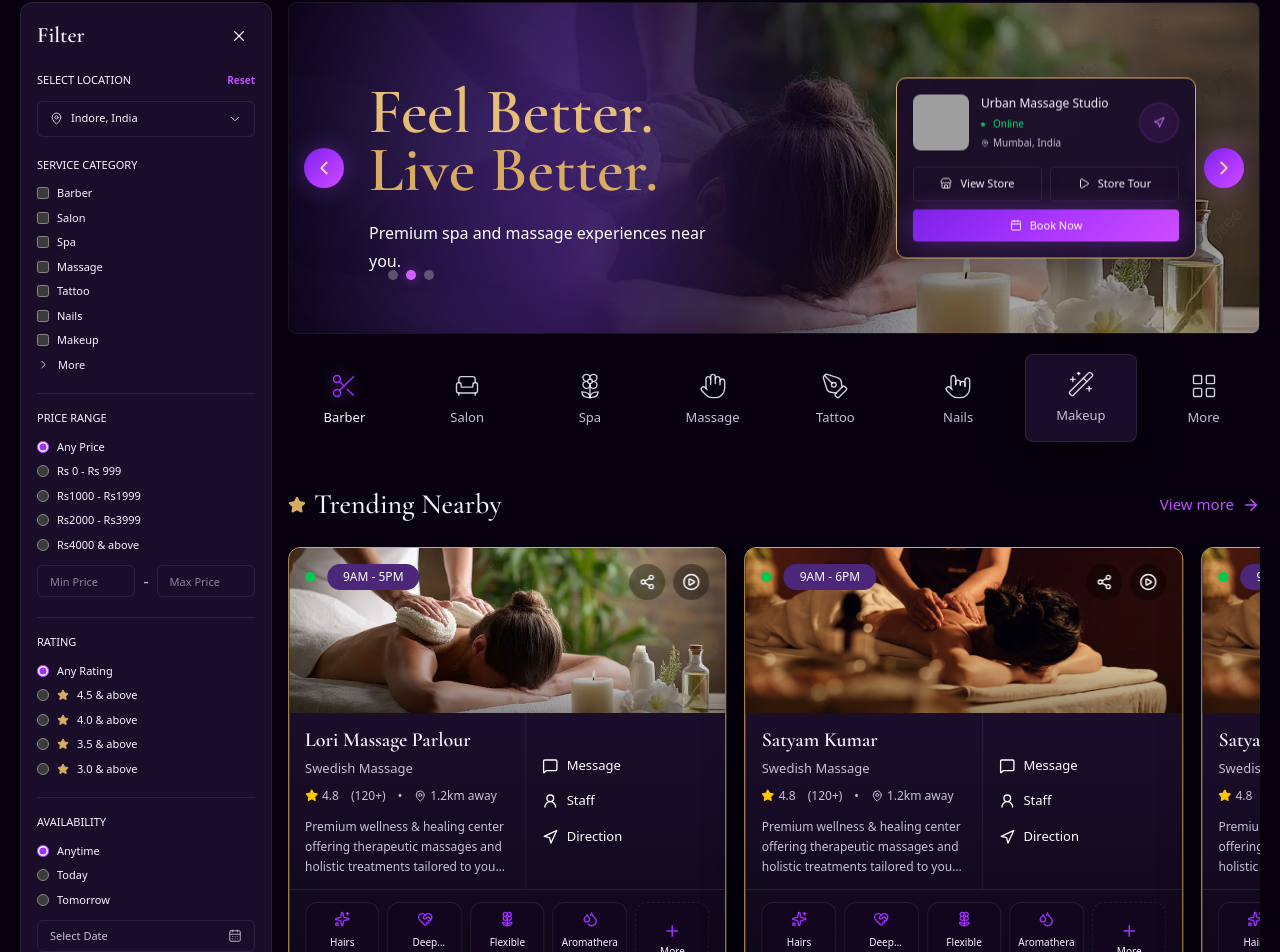
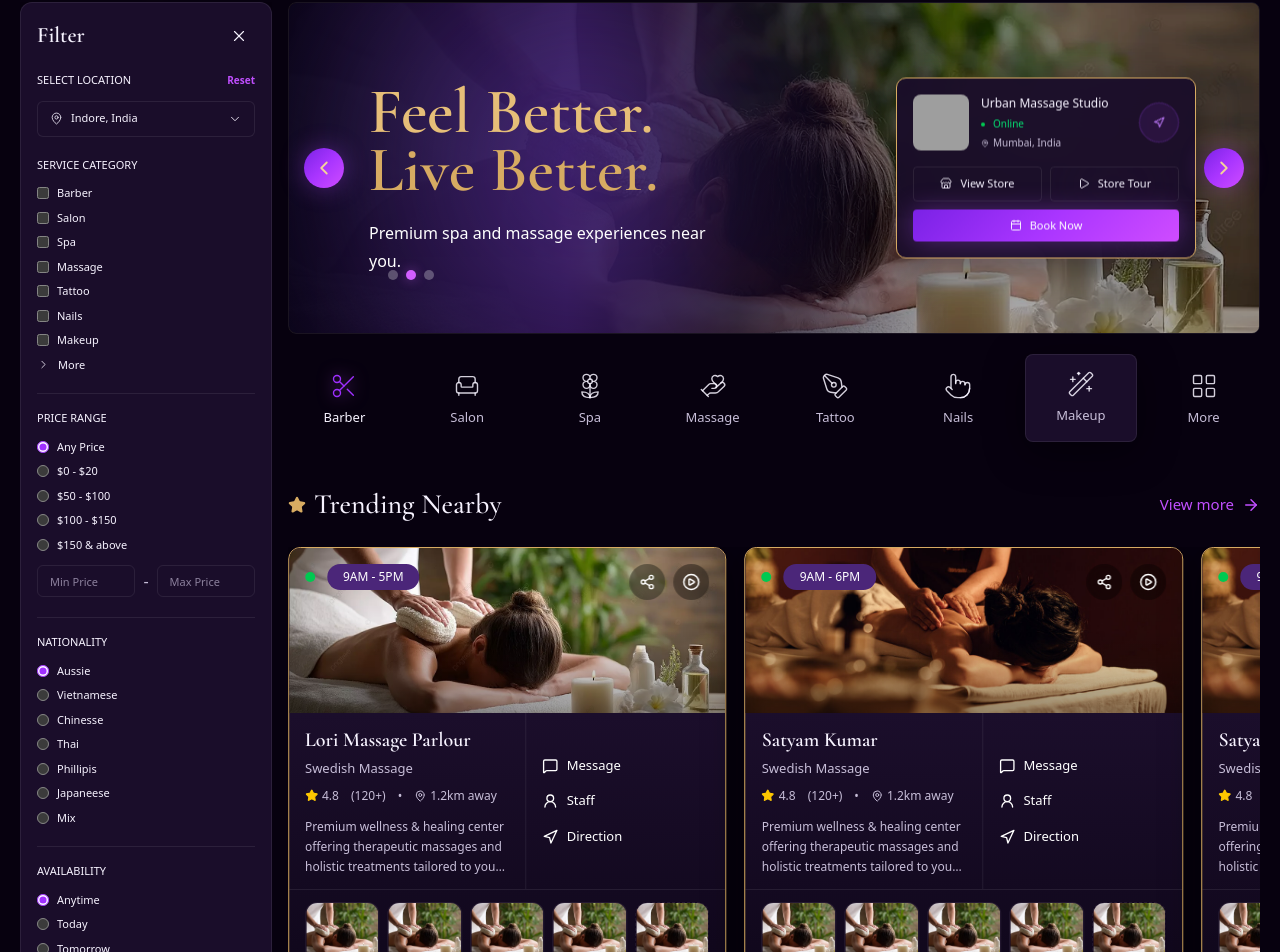
Before and after one commit to shanyasahu/velvetbook-client, a Next.js app: page /home in a window 1280 px wide. Shown: the part 78-1030 px from the top of the page. Built offline with nearby package versions, Linux system fonts and the light colour scheme; grey boxes are pictures that could not be loaded.

Commit message:
made some changes

```diff
--- a/app/home/components/filter-sidebar/HomeFilterSidebar.tsx
+++ b/app/home/components/filter-sidebar/HomeFilterSidebar.tsx
@@ -1,5 +1,5 @@
 "use client";
-
+import { useState, useRef } from "react";
 import {
   CalendarDays,
   ChevronDown,
@@ -10,6 +10,7 @@ import {
 } from "lucide-react";
 
 import { Button } from "@/components/Button";
+
 
 const serviceCategories = [
   "Barber",
@@ -23,18 +24,28 @@ const serviceCategories = [
 
 const priceRanges = [
   "Any Price",
-  "Rs 0 - Rs 999",
-  "Rs1000 - Rs1999",
-  "Rs2000 - Rs3999",
-  "Rs4000 & above",
+  "$0 - $20",
+  "$50 - $100",
+  "$100 - $150",
+  "$150 & above",
 ];
 
-const ratings = [
-  "Any Rating",
-  "4.5 & above",
-  "4.0 & above",
-  "3.5 & above",
-  "3.0 & above",
+const nationality = [
+  "Aussie",
+  "Vietnamese",
+  "Chinesse",
+  "Thai",
+  "Phillipis",
+  "Japaneese",
+  "Mix",
+];
+
+const locations = [
+  "Indore, India",
+  "Bhopal, India",
+  "Delhi, India",
+  "Mumbai, India",
+  "Bangalore, India",
 ];
 
 const availability = ["Anytime", "Today", "Tomorrow"];
@@ -48,6 +59,20 @@ export function HomeFilterSidebar({
   isOpen,
   onClose,
 }: HomeFilterSidebarProps) {
+  const [selectedLocation, setSelectedLocation] = useState("Indore, India");
+  const [locationOpen, setLocationOpen] = useState(false);
+  const [selectedDate, setSelectedDate] = useState("");
+  const dateInputRef = useRef<HTMLInputElement>(null);
+
+  const formatDate = (date: string) => {
+    if (!date) return "Select Date";
+
+    return new Date(date).toLocaleDateString("en-IN", {
+      day: "numeric",
+      month: "short",
+      year: "numeric",
+    });
+  };
   return (
     <aside
       className={`
@@ -87,20 +112,94 @@ export function HomeFilterSidebar({
 
               <button
                 type="button"
+                onClick={() => setSelectedLocation("Indore, India")}
                 className="text-[10px] font-semibold text-(--accent-secondary)"
               >
                 Reset
               </button>
             </div>
 
+            <div className="relative">
               <button
                 type="button"
-              className="flex h-9 w-full items-center gap-2 rounded-[6px] border border-(--border) bg-(--bg-card) px-3 text-left text-[11px] text-(--text-primary)"
+                onClick={() => setLocationOpen((prev) => !prev)}
+                className="
+        flex
+        h-9
+        w-full
+        items-center
+        gap-2
+        rounded-[6px]
+        border
+        border-(--border)
+        bg-(--bg-card)
+        px-3
+        text-left
+        text-[11px]
+        text-(--text-primary)
+      "
               >
                 <MapPin size={13} strokeWidth={1.5} />
-              <span className="min-w-0 flex-1 truncate">Indore, India</span>
-              <ChevronDown size={14} strokeWidth={1.5} />
+
+                <span className="flex-1 truncate">
+                  {selectedLocation}
+                </span>
+
+                <ChevronDown
+                  size={14}
+                  strokeWidth={1.5}
+                  className={`transition-transform duration-200 ${locationOpen ? "rotate-180" : ""
+                    }`}
+                />
               </button>
+
+              {locationOpen && (
+                <div
+                  className="
+          absolute
+          z-20
+          mt-2
+          w-full
+          overflow-hidden
+          rounded-sm
+          border
+          border-(--border)
+          bg-(--bg-card)
+          shadow-lg
+        "
+                >
+                  {locations.map((location) => (
+                    <button
+                      key={location}
+                      type="button"
+                      onClick={() => {
+                        setSelectedLocation(location);
+                        setLocationOpen(false);
+                      }}
+                      className={`
+              flex
+              w-full
+              items-center
+              gap-2
+              px-3
+              py-2
+              text-left
+              text-[11px]
+              transition-colors
+              hover:bg-(--bg-secondary)
+              ${selectedLocation === location
+                          ? "bg-(--bg-secondary) font-medium text-(--accent-primary)"
+                          : ""
+                        }
+            `}
+                    >
+                      <MapPin size={12} />
+                      {location}
+                    </button>
+                  ))}
+                </div>
+              )}
+            </div>
           </section>
 
           <section>
@@ -171,28 +270,23 @@ export function HomeFilterSidebar({
 
           <section className="border-t border-(--border) pt-4">
             <p className="mb-3 text-[11px] font-medium uppercase text-(--text-primary)">
-              Rating
+              Nationality
             </p>
 
             <div className="space-y-2">
-              {ratings.map((rating, index) => (
+              {nationality.map((nationality, index) => (
                 <label
-                  key={rating}
+                  key={nationality}
                   className="flex items-center gap-2 text-[11px] text-(--text-primary)"
                 >
                   <input
                     type="radio"
-                    name="rating"
+                    name="nationality"
                     defaultChecked={index === 0}
                     className="h-3 w-3 accent-(--accent-primary)"
                   />
-                  {index > 0 && (
-                    <Star
-                      size={12}
-                      className="fill-(--brand-gold) text-(--brand-gold)"
-                    />
-                  )}
-                  <span>{rating}</span>
+
+                  <span>{nationality}</span>
                 </label>
               ))}
             </div>
@@ -219,14 +313,54 @@ export function HomeFilterSidebar({
                 </label>
               ))}
             </div>
+            <div className="relative mt-3">
+              <input
+                ref={dateInputRef}
+                type="date"
+                value={selectedDate}
+                min={new Date().toISOString().split("T")[0]}
+                onChange={(e) => setSelectedDate(e.target.value)}
+                className="absolute inset-0 h-full w-full cursor-pointer opacity-0"
+              />
 
               <button
                 type="button"
-              className="mt-3 flex h-8 w-full items-center gap-2 rounded-[6px] border border-(--border) px-3 text-[11px] text-(--text-secondary)"
+                onClick={() => {
+                  if (dateInputRef.current?.showPicker) {
+                    dateInputRef.current.showPicker();
+                  } else {
+                    dateInputRef.current?.click();
+                  }
+                }}
+                className="
+      flex
+      h-8
+      w-full
+      items-center
+      gap-2
+      rounded-[6px]
+      border
+      border-(--border)
+      bg-(--bg-card)
+      px-3
+      text-[11px]
+      text-(--text-secondary)
+      transition-colors
+      hover:border-(--accent-primary)
+    "
               >
-              <span className="min-w-0 flex-1 text-left">Select Date</span>
+                <span
+                  className={`flex-1 text-left ${selectedDate
+                    ? "text-(--text-primary)"
+                    : "text-(--text-secondary)"
+                    }`}
+                >
+                  {formatDate(selectedDate)}
+                </span>
+
                 <CalendarDays size={14} strokeWidth={1.5} />
               </button>
+            </div>
           </section>
 
           <Button
--- a/app/home/components/hero-slider/categories.ts
+++ b/app/home/components/hero-slider/categories.ts
@@ -2,8 +2,8 @@ import {
   Armchair,
   Flower2,
   LayoutGrid,
-  Hand,
-  HandMetal,
+  HandHeart,
+  Pointer,
   PenTool,
   Scissors,
   WandSparkles,
@@ -13,9 +13,9 @@ export const categories = [
   { label: "Barber", icon: Scissors, active: true },
   { label: "Salon", icon: Armchair },
   { label: "Spa", icon: Flower2 },
-  { label: "Massage", icon: Hand },
+  { label: "Massage", icon: HandHeart },
   { label: "Tattoo", icon: PenTool },
-  { label: "Nails", icon: HandMetal },
+  { label: "Nails", icon: Pointer },
   { label: "Makeup", icon: WandSparkles, desktopOnly: true },
   { label: "More", icon: LayoutGrid },
 ];
--- a/app/home/components/trending-nearby/TrendingNearbyCard.tsx
+++ b/app/home/components/trending-nearby/TrendingNearbyCard.tsx
@@ -286,53 +286,48 @@ export function TrendingNearbyCard({ item }: TrendingNearbyCardProps) {
 
                     <div className="grid grid-cols-5 gap-2">
 
-                        {(item.desktopServices ?? []).map((service, index) => {
-
-                            const Icon = icons[index] ?? Sparkles;
-
-                            return (
-
+                        {(item.desktopServices ?? []).map((service) => (
                             <div
                                 key={service.label}
                                 className="
+      overflow-hidden
       rounded-sm
       border
       border-(--border)
       bg-(--bg-secondary)
-                            p-2
-                            text-center
       transition-all
       duration-300
+      hover:-translate-y-1
       hover:border-(--accent-primary)
-                            hover:shadow-md
+      hover:shadow-lg
     "
                             >
+                                <div className="relative h-[60px] w-full overflow-hidden">
+                                    <Image
+                                        src={service.image}
+                                        alt={service.label}
+                                        fill
+                                        className="object-cover transition duration-500 hover:scale-110"
+                                    />
+                                </div>
 
-                                    <Icon
-                                        size={16}
-                                        className="mx-auto text-(--accent-primary)"
-                                    />
-
-                                    <p className="mt-2 line-clamp-1 text-[10px] font-medium text-(--text-primary)">
+                                <div className="p-1 text-center">
+                                    <p className="line-clamp-1 text-[11px] font-medium text-(--text-primary)">
                                         {service.label}
                                     </p>
 
-                                    <span className="mt-1 block text-[11px] font-semibold text-(--accent-primary)">
+                                    <span className="block text-[12px] font-semibold text-(--accent-primary)">
                                         {service.price}
                                     </span>
-
                                 </div>
-
-                            );
-
-                        })}
+                            </div>
+                        ))}
 
                         <button
                             className="
     flex
     flex-col
-                    items-center
-                    justify-center
+    overflow-hidden
     rounded-sm
     border
     border-dashed
@@ -340,18 +335,28 @@ export function TrendingNearbyCard({ item }: TrendingNearbyCardProps) {
     bg-(--bg-secondary)
     transition-all
     hover:border-(--accent-primary)
+    hover:shadow-lg
   "
                         >
+                            <div className="relative h-[60px] w-full overflow-hidden">
+                                <Image
+                                    src="/massage.webp"
+                                    alt="more"
+                                    fill
+                                    className="object-cover transition duration-500 hover:scale-110"
+                                />
+                            </div>
 
-                            <Plus
-                                size={18}
-                                className="text-(--accent-primary)"
-                            />
 
-                            <span className="mt-1 text-[10px] font-medium">
+
+                            <div className="p-1">
+                                <div className="flex items-center justify-center">
+                                    <Plus size={12} className="text-(--accent-primary)" />
+                                </div>
+                                <span className="text-[11px] font-medium">
                                     More
                                 </span>
-
+                            </div>
                         </button>
 
                     </div>
--- a/app/home/components/trending-nearby/trending-nearby.data.ts
+++ b/app/home/components/trending-nearby/trending-nearby.data.ts
@@ -16,10 +16,26 @@ export const trendingNearbyData: TrendingNearbyItem[] = [
       "Premium wellness & healing center offering therapeutic massages and holistic treatments tailored to your body's needs.",
     desktopService: "Swedish Massage",
     desktopServices: [
-      { label: "Hairs", price: "$80" },
-      { label: "Deep Tissue", price: "$20" },
-      { label: "Flexible", price: "$10" },
-      { label: "Aromatherapy", price: "$25" },
+      {
+        label: "Hair Spa",
+        price: "$80",
+        image: "/massage.webp",
+      },
+      {
+        label: "Deep Tissue",
+        price: "$20",
+        image: "/massage.webp",
+      },
+      {
+        label: "Flexible",
+        price: "$10",
+        image: "/massage.webp",
+      },
+      {
+        label: "Aromatherapy",
+        price: "$25",
+        image: "/massage.webp",
+      },
     ],
   },
   {
@@ -37,10 +53,26 @@ export const trendingNearbyData: TrendingNearbyItem[] = [
       "Premium wellness & healing center offering therapeutic massages and holistic treatments tailored to your body's needs.",
     desktopService: "Swedish Massage",
     desktopServices: [
-      { label: "Hairs", price: "$80" },
-      { label: "Deep Tissue", price: "$20" },
-      { label: "Flexible", price: "$10" },
-      { label: "Aromatherapy", price: "$25" },
+      {
+        label: "Hair Spa",
+        price: "$80",
+        image: "/massage.webp",
+      },
+      {
+        label: "Deep Tissue",
+        price: "$20",
+        image: "/massage.webp",
+      },
+      {
+        label: "Flexible",
+        price: "$10",
+        image: "/massage.webp",
+      },
+      {
+        label: "Aromatherapy",
+        price: "$25",
+        image: "/massage.webp",
+      },
     ],
   },
   {
@@ -58,10 +90,26 @@ export const trendingNearbyData: TrendingNearbyItem[] = [
       "Premium wellness & healing center offering therapeutic massages and holistic treatments tailored to your body's needs.",
     desktopService: "Swedish Massage",
     desktopServices: [
-      { label: "Hairs", price: "$80" },
-      { label: "Deep Tissue", price: "$20" },
-      { label: "Flexible", price: "$10" },
-      { label: "Aromatherapy", price: "$25" },
+      {
+        label: "Hair Spa",
+        price: "$80",
+        image: "/massage.webp",
+      },
+      {
+        label: "Deep Tissue",
+        price: "$20",
+        image: "/massage.webp",
+      },
+      {
+        label: "Flexible",
+        price: "$10",
+        image: "/massage.webp",
+      },
+      {
+        label: "Aromatherapy",
+        price: "$25",
+        image: "/massage.webp",
+      },
     ],
   },
   {
@@ -79,10 +127,26 @@ export const trendingNearbyData: TrendingNearbyItem[] = [
       "Premium wellness & healing center offering therapeutic massages and holistic treatments tailored to your body's needs.",
     desktopService: "Swedish Massage",
     desktopServices: [
-      { label: "Hairs", price: "$80" },
-      { label: "Deep Tissue", price: "$20" },
-      { label: "Flexible", price: "$10" },
-      { label: "Aromatherapy", price: "$25" },
+      {
+        label: "Hair Spa",
+        price: "$80",
+        image: "/massage.webp",
+      },
+      {
+        label: "Deep Tissue",
+        price: "$20",
+        image: "/massage.webp",
+      },
+      {
+        label: "Flexible",
+        price: "$10",
+        image: "/massage.webp",
+      },
+      {
+        label: "Aromatherapy",
+        price: "$25",
+        image: "/massage.webp",
+      },
     ],
   },
   {
@@ -100,10 +164,26 @@ export const trendingNearbyData: TrendingNearbyItem[] = [
       "Premium wellness & healing center offering therapeutic massages and holistic treatments tailored to your body's needs.",
     desktopService: "Swedish Massage",
     desktopServices: [
-      { label: "Hairs", price: "$80" },
-      { label: "Deep Tissue", price: "$20" },
-      { label: "Flexible", price: "$10" },
-      { label: "Aromatherapy", price: "$25" },
+      {
+        label: "Hair Spa",
+        price: "$80",
+        image: "/massage.webp",
+      },
+      {
+        label: "Deep Tissue",
+        price: "$20",
+        image: "/massage.webp",
+      },
+      {
+        label: "Flexible",
+        price: "$10",
+        image: "/massage.webp",
+      },
+      {
+        label: "Aromatherapy",
+        price: "$25",
+        image: "/massage.webp",
+      },
     ],
   },
 ];
--- a/app/home/components/trending-nearby/trending-nearby.types.ts
+++ b/app/home/components/trending-nearby/trending-nearby.types.ts
@@ -32,4 +32,5 @@ export interface DesktopService {
   label: string;
 
   price: string;
+  image: string;
 }
```
Also changed, not shown: app/components/header/Header.tsx (+5 -5 lines), public/vb-logo.png. Lines whose indentation alone changed are shown as unchanged.
